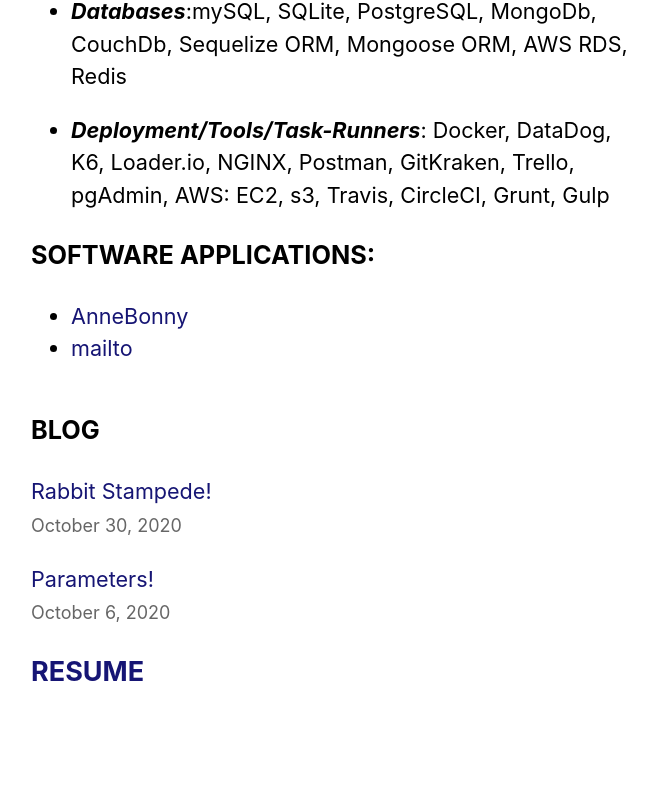
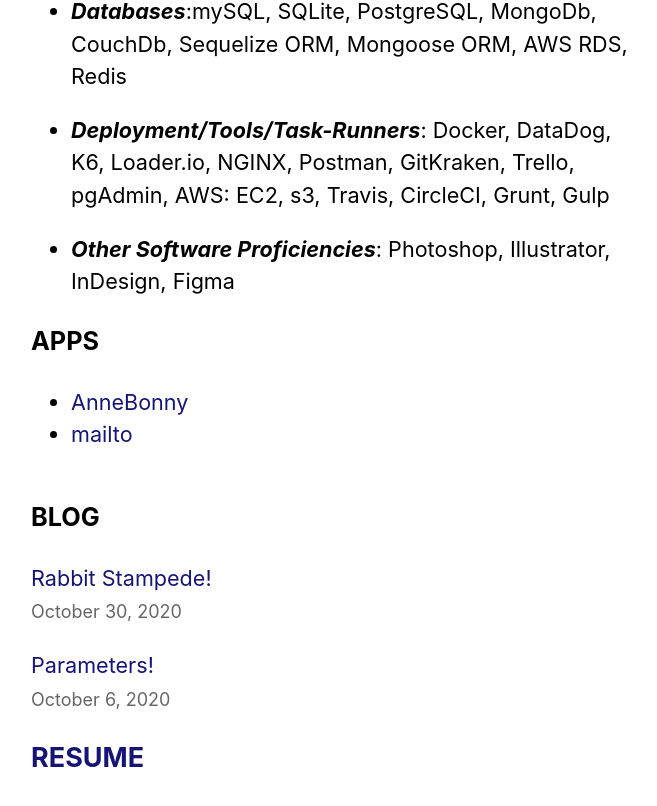
Before and after one commit to HannahManfredi/nextjs-blog, a Next.js app: page / in a window 1280 px wide. Shown: the part 1069-1875 px from the top of the page, without its empty margins (303-960 px from the left). Built offline with nearby package versions, Linux system fonts and the light colour scheme.

Commit message:
update home

```diff
--- a/pages/index.js
+++ b/pages/index.js
@@ -41,9 +41,12 @@ export default function Home({allPostsData}) {
           <ul>
             <li><em><b>Deployment/Tools/Task-Runners</b></em>: Docker, DataDog, K6, Loader.io, NGINX, Postman, GitKraken, Trello, pgAdmin, AWS: EC2, s3, Travis, CircleCI, Grunt, Gulp</li>
           </ul>
+          <ul>
+            <li><em><b>Other Software Proficiencies</b></em>: Photoshop, Illustrator, InDesign, Figma</li>
+          </ul>
         </p>
         <p>
-          <h3><strong>SOFTWARE APPLICATIONS:</strong></h3>
+          <h3><strong>APPS</strong></h3>
             <ul>
               <li><a href="https://github.com/ArrrrWeBeAnneBonny/booking.git">AnneBonny</a></li>
               <li><a href="https://github.com/SDCmailto/SDC-CustomerReviews.git">mailto</a></li>
```
